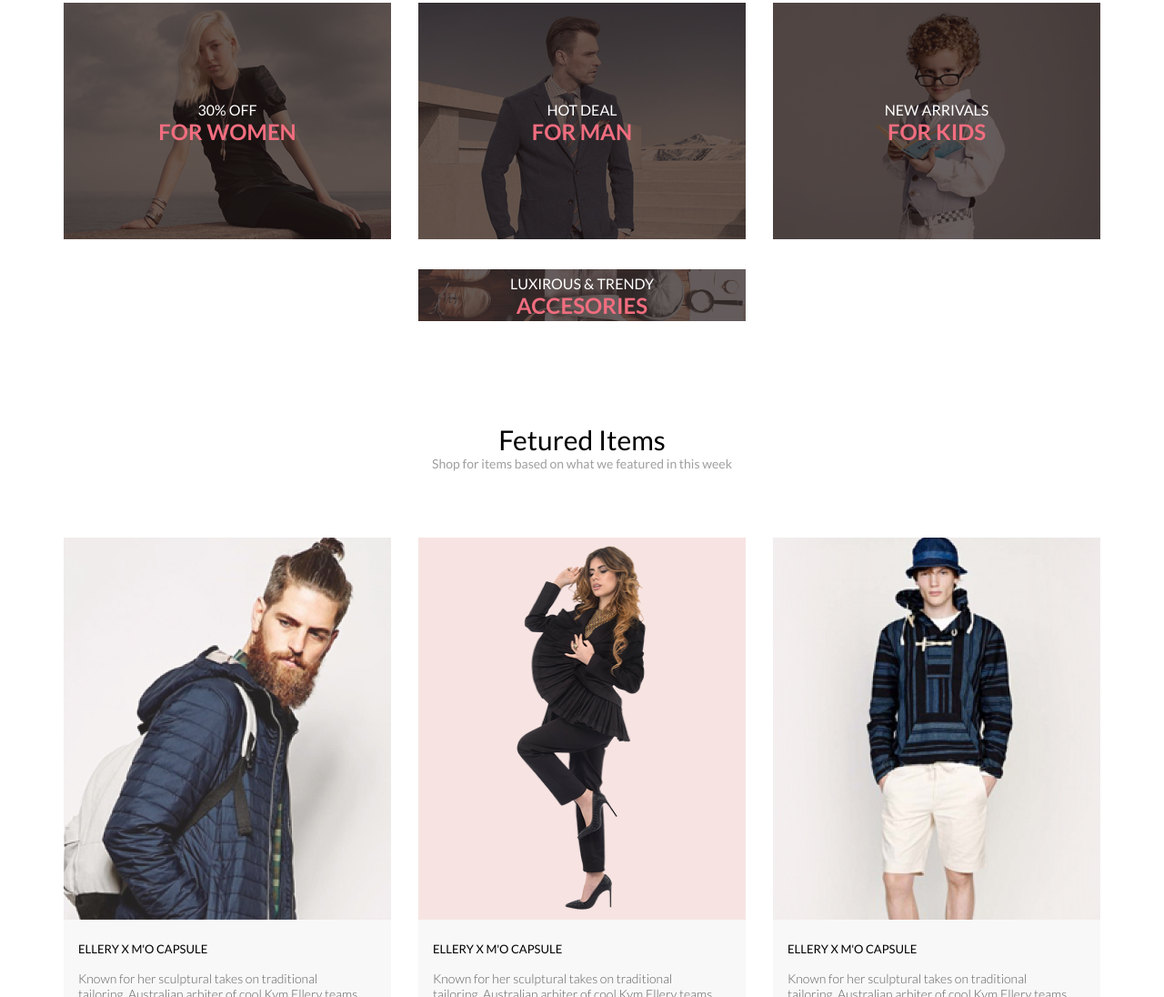
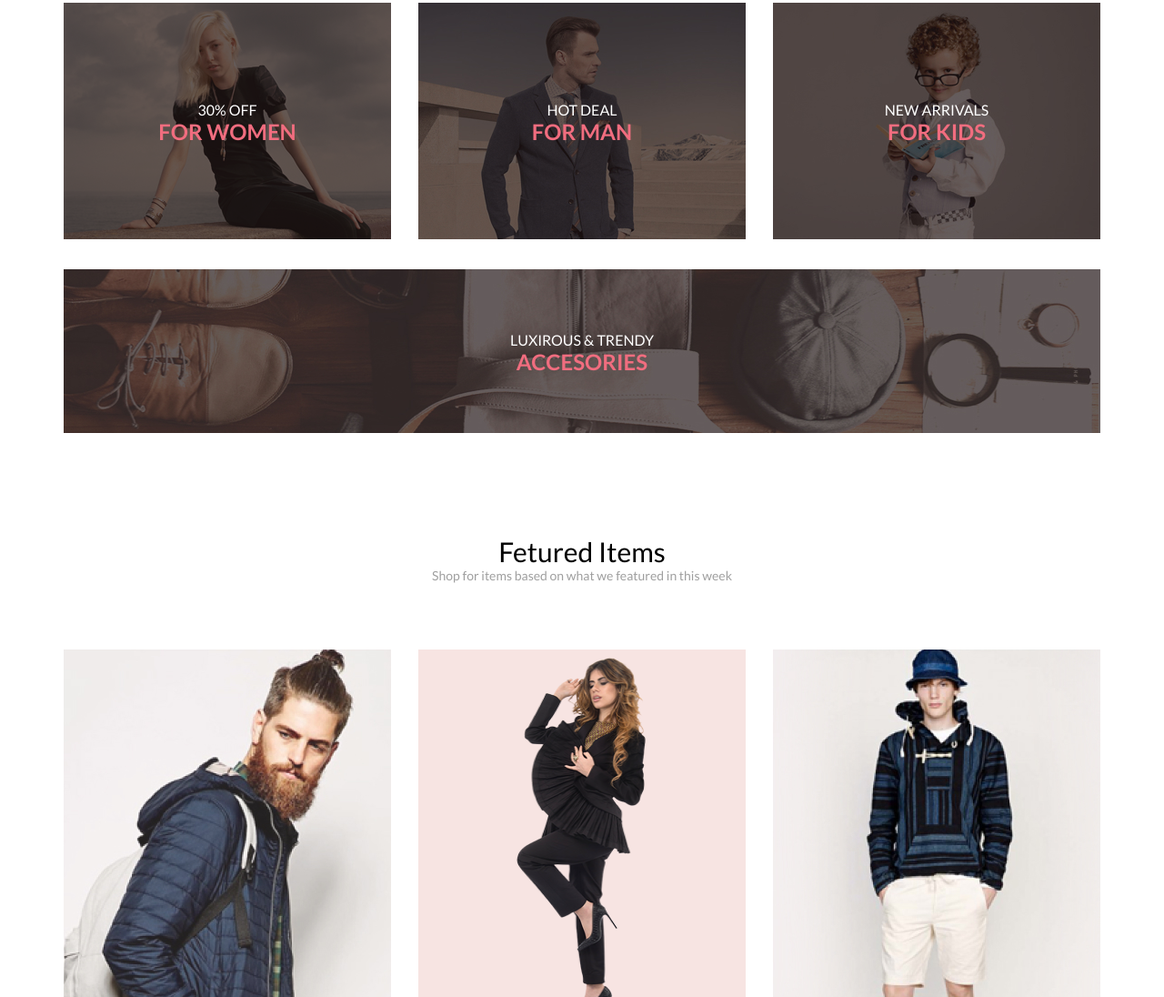
Before and after one commit to AlexNovember/DressShop, a plain HTML site: page index.html in a window 1280 px wide. Shown: the part 747-1843 px from the top of the page at 91% size. Drawn offline with Linux system fonts and the light colour scheme.

Commit message:
Add files via upload

```diff
--- a/_index.scss
+++ b/_index.scss
@@ -87,7 +87,7 @@
 }
 
 .img_index-big {
-    width: 360px;
+    min-width: 360px;
 }
 
 .offer_red {
```
Also changed, not shown: style.css, 1 other file.
